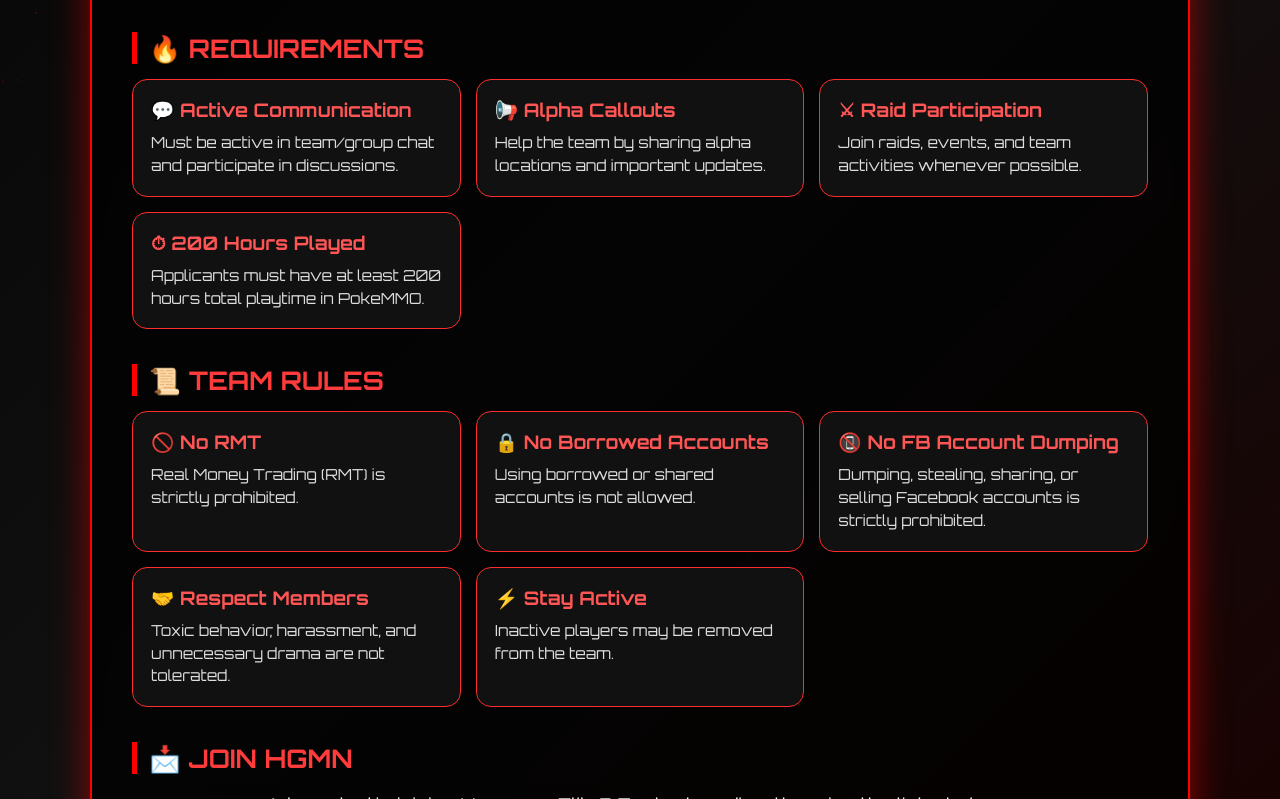
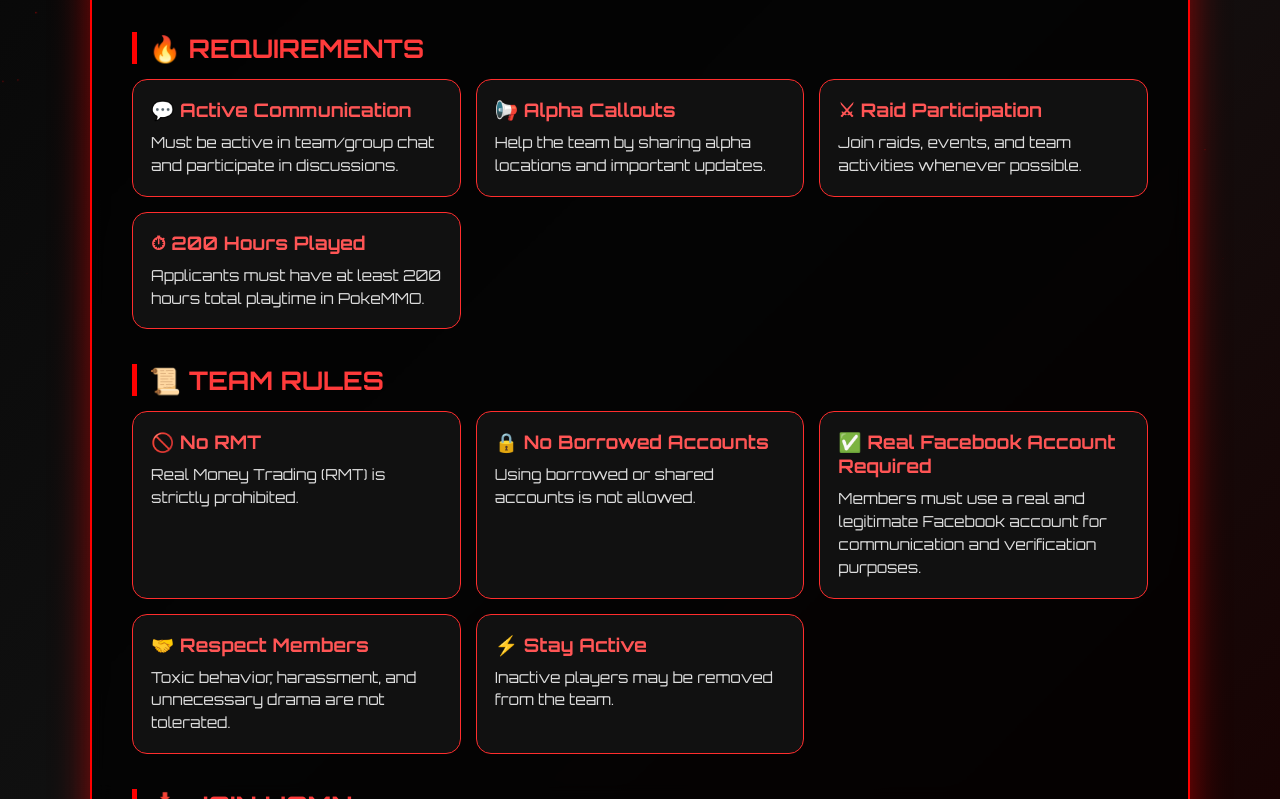
Before and after one commit to RAYLEZXC2003/recruit-members-hgmn, a plain HTML site: page index.html in a window 1280 px wide. Shown: the part 443-1242 px from the top of the page. Drawn offline with Linux system fonts and the light colour scheme.

Commit message:
Update index.html

```diff
--- a/index.html
+++ b/index.html
@@ -317,9 +317,9 @@ body{
                 </div>
 
                 <div class="box">
-                    <h3>📵 No FB Account Dumping</h3>
+                    <h3>✅ Real Facebook Account Required</h3>
                     <p>
-                        Dumping, stealing, sharing, or selling Facebook accounts is strictly prohibited.
+                        Members must use a real and legitimate Facebook account for communication and verification purposes.
                     </p>
                 </div>
 
```
